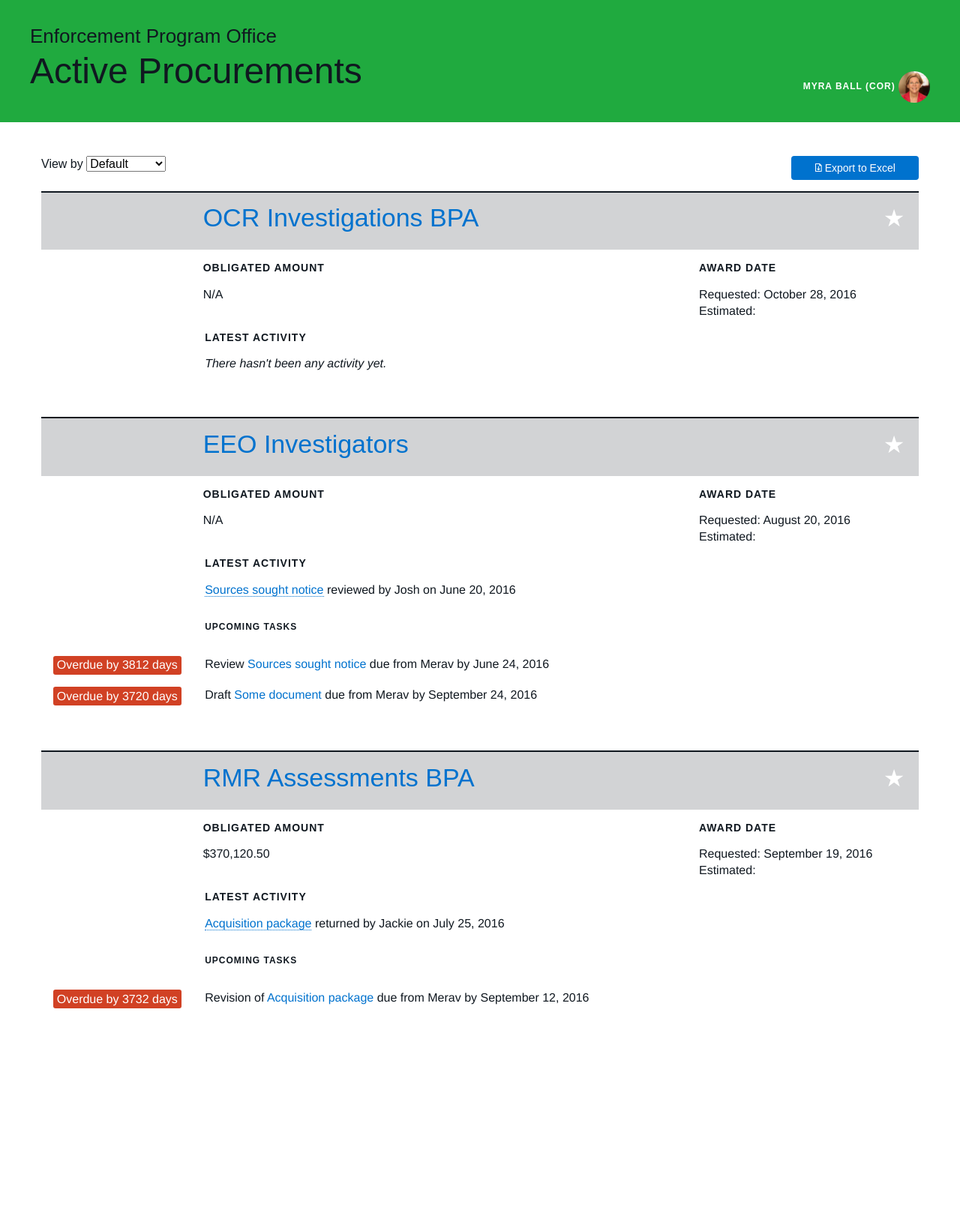
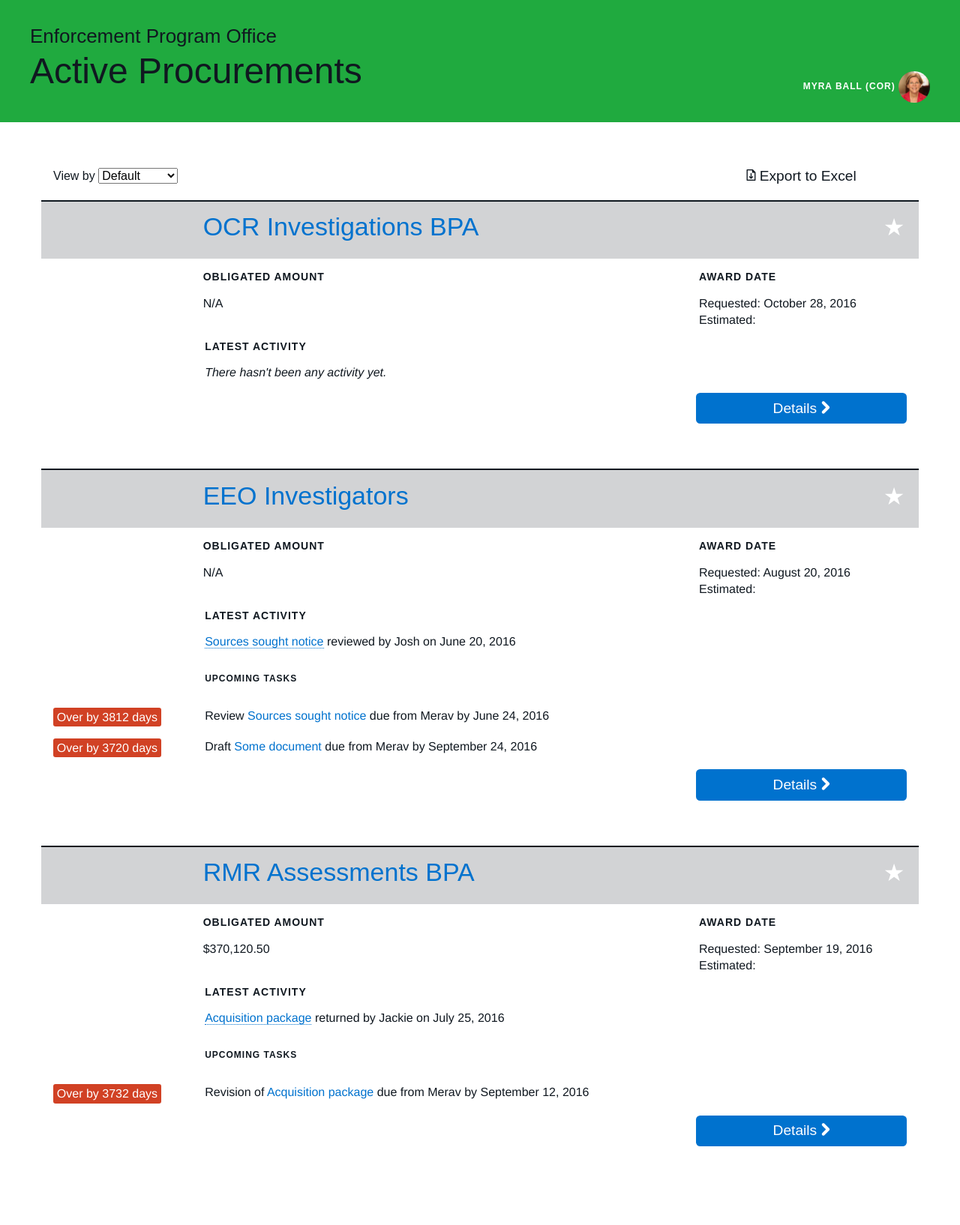
Before and after one commit to 18F/cfpb-eprocurement, a Jekyll site: the page built from sprint4a/index.html, in a window 1280 px wide. Shown: the whole page at 75% size. Built offline with Jekyll 4.4.1, drawn with Linux system fonts in a browser that asks for light colours; before the commit the page ends 1450 px from its top, so only the background shows below that.

Commit message:
button styles

```diff
--- a/sprint4a/index.html
+++ b/sprint4a/index.html
@@ -24,9 +24,12 @@ sort_options:
   text: Favorites
 ---
 
+{% assign col = page.columns %}
+{% assign DATE_FORMAT = '%B %e, %Y' %}
+
 <form method="GET" class="js-autosubmit">
-  <div class="input-with-btn">
-    <div class="input-with-btn_input">
+  <div class="row">
+    <div class="col col-{{ col.left | plus: col.center }}">
       <label for="sort-by">View by</label>
       <select id="sort-by" name="sort">
         <option value="">Default</option>
@@ -35,17 +38,14 @@ sort_options:
         {% endfor %}
       </select>
     </div>
-    <div class="input-with-btn_btn">
-      <button class="btn" type="button" action="export/">
+    <div class="col col-{{ col.right }}">
+      <button class="btn btn-wide btn-flat" type="button" action="export/">
         <span class="cf-icon cf-icon-download"></span>
         Export to Excel
       </button>
     </div>
   </div>
 </form>
-
-{% assign col = page.columns %}
-{% assign DATE_FORMAT = '%B %e, %Y' %}
 
 {% for _pr in site.procurements %}
   {% assign pr = _pr | prepare_procurement %}
@@ -124,7 +124,7 @@ sort_options:
         Due in {{ doc.due_in_days }} days
       {% elsif doc.due_in_days < 0 %}
         {% assign due_status = 'over' %}
-      Overdue by {{ 0 | minus: doc.due_in_days }} days
+      Over by {{ 0 | minus: doc.due_in_days }} days
       {% endif %}
       {% endcapture %}
       <span class="document-due"
@@ -171,5 +171,16 @@ sort_options:
   {{ upcoming_tasks }}
   {% endif %}
 
+  <div class="row">
+    <div class="col col-{{ col.left | plus: col.center }}">
+    </div>
+    <div class="col col-{{ col.right }}">
+      <a class="btn details" href="{{ pr.url }}">
+        Details
+        <span class="cf-icon cf-icon-right"></span>
+      </a>
+    </div>
+  </div>
+
 </section>
 {% endfor %}
--- a/static/css/sprint4a.scss
+++ b/static/css/sprint4a.scss
@@ -126,6 +126,26 @@ header {
       background: $red;
       color: $white;
     }
+  }
+
+  .btn-wide,
+  a.details {
+    display: block;
+    width: 100%;
+    text-align: center;
+  }
+
+  .btn-flat {
+    color: $black;
+    font-size: 1.2em;
+    background: transparent;
+    padding-top: 0;
+    padding-bottom: 0;
+  }
+
+  a.details {
+    font-size: 1.2em;
+    padding: 0.5em;
   }
 
 }
```
